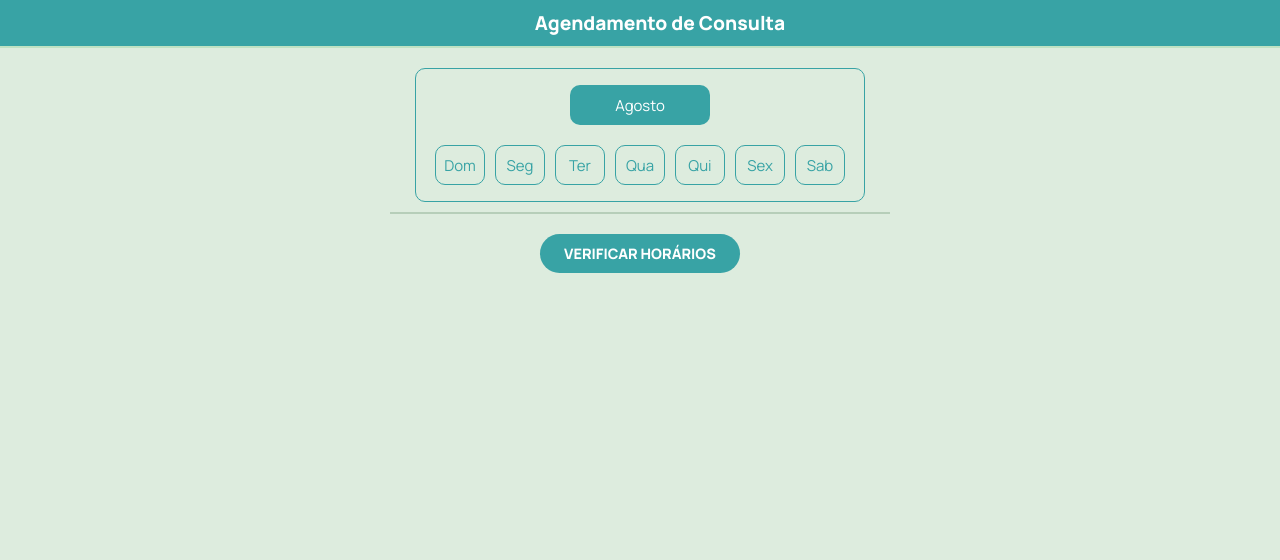
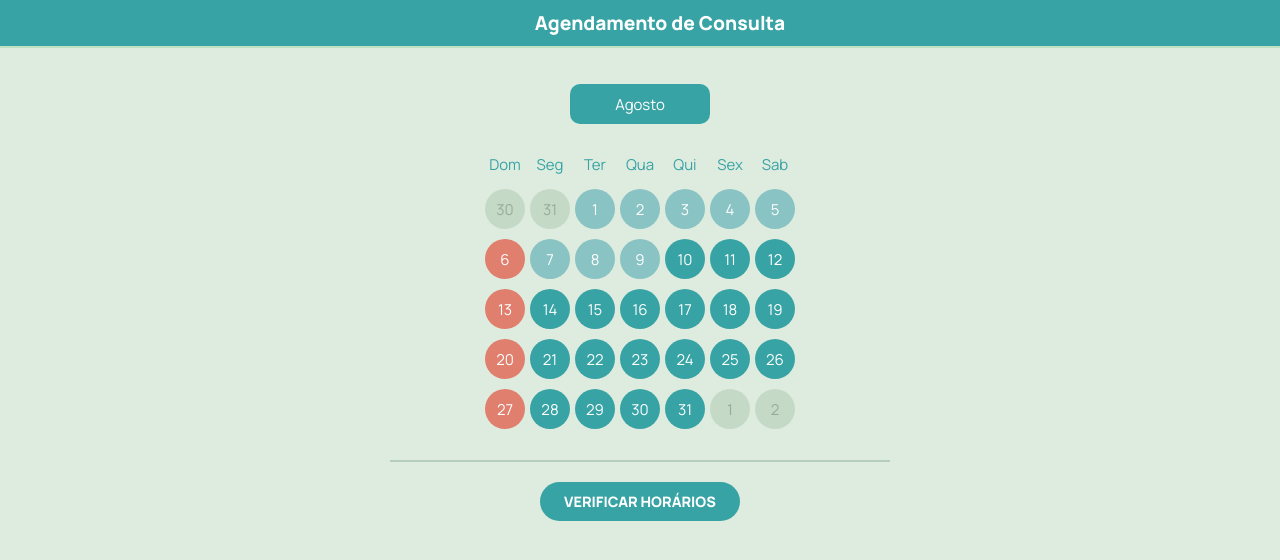
Before and after one commit to celliaraujo/dentista-web-app, a plain HTML site: page agendamento_data.html in a window 1280 px wide. Drawn offline with Linux system fonts and the light colour scheme.

Commit message:
montagem calendario

```diff
--- a/css/calendario.css
+++ b/css/calendario.css
@@ -4,11 +4,12 @@ fieldset{
 }
 
 li{
-    width: 50px;
+    width: 40px;
     height: 40px;
+    min-width: 40px;
+    max-width: ;
     list-style: none;
     text-align: center;
-    border: 1px solid #38A3A5;
     border-radius: 10px;
     color: #38A3A5;
     display: flex;
@@ -17,8 +18,10 @@ li{
 }
 
 ul{
+    width: 96%;
     display: flex;
-    gap: 10px;
+    justify-content: center;
+    gap: 5px;
 }
 
 .mes{
@@ -37,7 +40,6 @@ ul{
 
 .calendario{
     width: 90%;
-    border: 1px solid #38A3A5;
     padding: 16px;
     border-radius: 10px;
     display: flex;
@@ -45,3 +47,37 @@ ul{
     justify-content: center;
     align-items:center ;
 }
+
+.dia-valido{
+    border: none;
+    background-color: #89c3c4;
+    color: #fff;
+    border-radius: 50%;
+    margin: 5px 0;
+}
+
+.dia-selecionavel{
+    border: none;
+    background-color: #38A3A5;
+    color: #fff;
+    border-radius: 50%;
+    margin: 5px 0;
+}
+
+.dia-invalido{
+    border: none;
+    background-color: #89c3c4;
+    color: #fff;
+    border-radius: 50%;
+    margin: 5px 0;
+}
+
+.outro-mes{
+    background-color: #c4dac6;
+    color: #95ad96;
+}
+
+.domingo{
+    background-color: #e07f6e;
+    color: #fff;
+}
--- a/script/data.js
+++ b/script/data.js
@@ -1,4 +1,5 @@
 let data = new Date();
+let anoAtual = data.getFullYear();
 let diaSemana = data.getDay();
 let diaMes = data.getDate();
 let mes = data.getMonth();
@@ -10,7 +11,7 @@ const listaMes = ["Janeiro", "Fevereiro", "Março", "Abril", "Maio", "Junho", "J
 
 const calendarioDiv = document.getElementById("calendario");
 
-function montaCalendario(){
+function montarBaseCalendario() {
     const mesDiv = document.createElement('div');
     mesDiv.innerHTML = getMesString(mes);
     mesDiv.classList.add("mes");
@@ -26,15 +27,88 @@ function montaCalendario(){
     calendarioDiv.appendChild(diasSemUl);
 }
 
-montaCalendario();
+function diasNoMes(mes, ano) {
+    var data = new Date(ano, mes + 1, 0);
+    return data.getDate();
+}
+console.log(`O mês de ${getMesString(mes)} tem ${diasNoMes(mes, anoAtual)} dias.`);
 
-function getMesString(mes){
-    return listaMes[data.getMonth(mes)];
+
+function gerarSemanas() {
+    //let mesSize = diasNoMes(mes, anoAtual);
+    let mesSize = 5 * 7;
+    let totalDias = diasNoMes(mes, anoAtual);
+    let diaDoMes = 1 - primeiroDiaMes();
+
+    while (mesSize > 0) {
+        let semanUl = document.createElement('ul');
+        for (var dia = 0; dia < 7; dia++) {
+            //criando o li para cada item da semana
+            let diaLi = document.createElement('li');
+            if (diaDoMes > 0 && diaDoMes <= totalDias) {
+                diaLi.classList.add('dia-valido');
+                if (diaDoMes >= diaMes) {
+                    diaLi.classList.add('dia-selecionavel');
+                }
+                diaLi.innerHTML = diaDoMes;
+            } else {
+                diaLi.classList.add('dia-invalido');
+
+
+                var novaData = new Date();
+
+                novaData.setDate(novaData.getDate() - (diaMes - diaDoMes));
+
+                diaLi.innerHTML = novaData.getDate();
+                diaLi.classList.add('outro-mes');
+
+                console.log(`${novaData}`);
+            }
+            if(dia == 0){
+                if(!diaLi.classList.contains('outro-mes')){
+                    diaLi.classList.add('domingo');
+                }
+
+            }
+
+            semanUl.appendChild(diaLi);
+            diaDoMes++;
+            mesSize--;
+        }
+        const mesDiv = document.querySelector('.calendario');
+        mesDiv.appendChild(semanUl);
+    }
 }
 
-function getDiaString(dia){
-    return listaDias[data.getDay(dia)];
+
+
+
+function primeiroDiaMes() {
+    let primeiroDia = diaSemana;
+    for (var dia = diaMes; dia > 1; dia--) {
+        if (primeiroDia > 0) {
+            primeiroDia--;
+        } else {
+            primeiroDia = 6;
+        }
+    }
+
+    return primeiroDia;
+
+}
+
+montarBaseCalendario();
+gerarSemanas();
+
+function getMesString(mes) {
+    return listaMes[mes];
+}
+
+function getDiaString(dia) {
+    return listaDias[dia];
 }
 
 console.log(getMesString(mes));
 console.log(getDiaString(diaSemana));
+
+primeiroDiaMes();
```
